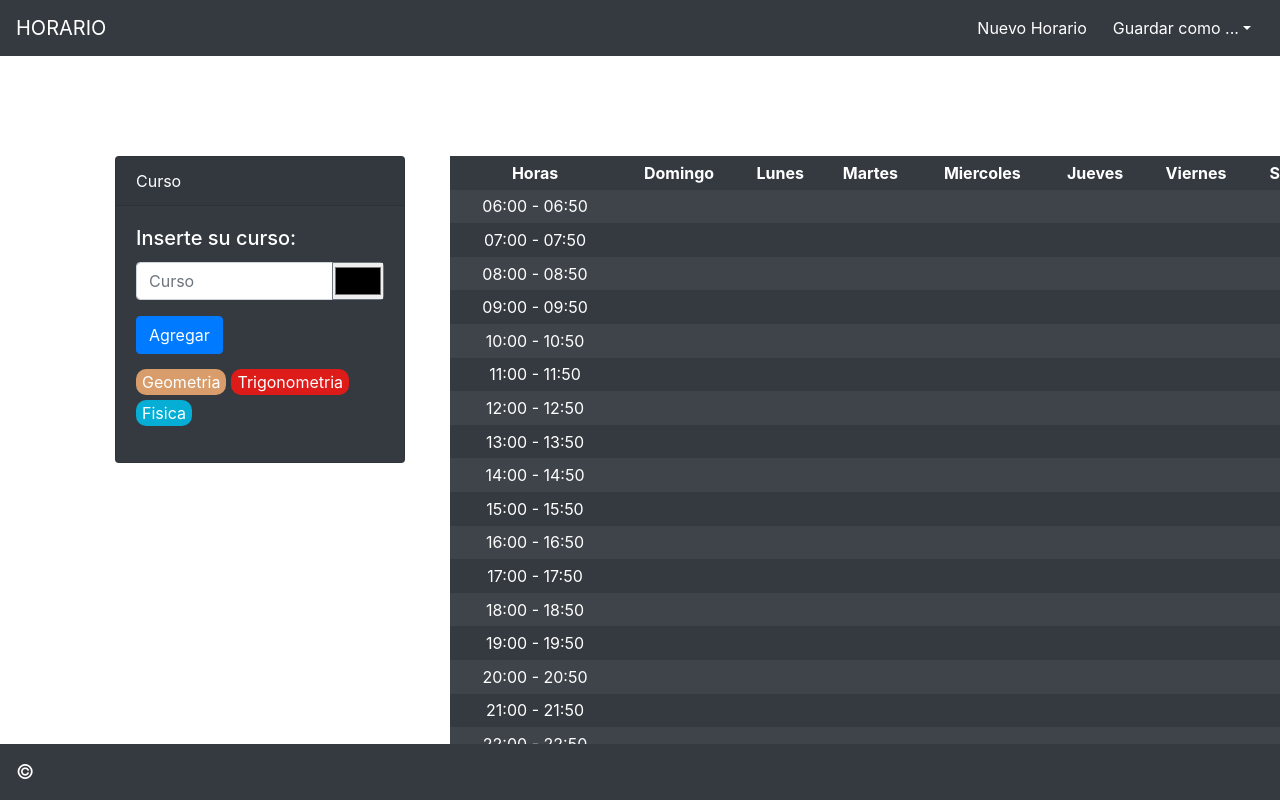
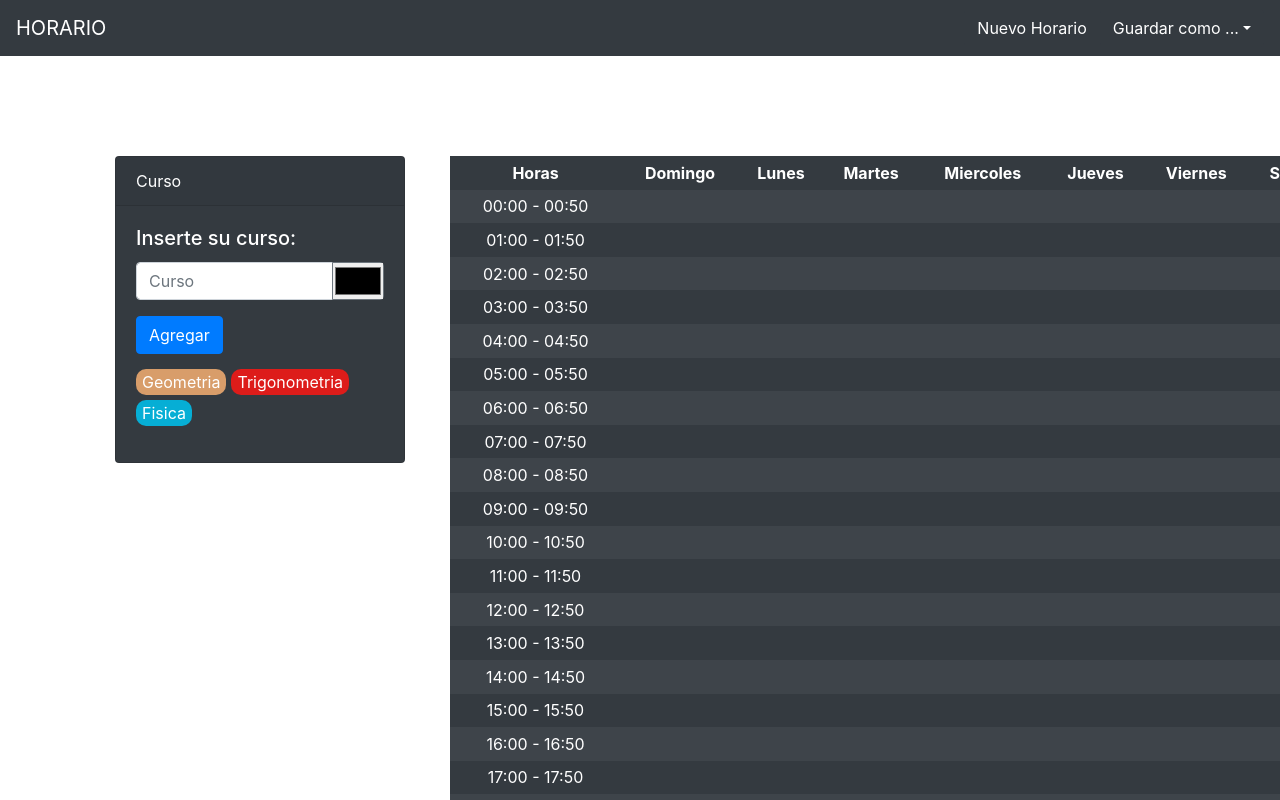
Before and after one commit to BouCode/React-Generador-de-horario, a React (Create React App) app: page / in a window 1280 px wide. Shown: the top 800 px of the page. Built offline with nearby package versions, Linux system fonts and the light colour scheme.

Commit message:
[Se aumentan las horas y se acomoda el footer]

```diff
--- a/src/components/footer.js
+++ b/src/components/footer.js
@@ -3,9 +3,9 @@ import { Navbar } from 'react-bootstrap';
 
 const Footer = () => {
 	return (
-		<div style={{ position: 'fixed', bottom: '0px', width: '100%' }}>
+		<div style={{ position: 'relative', bottom: '0px', width: '100%', paddingTop: '50px' }}>
 			<Navbar bg="dark" variant="dark">
-				<Navbar.Brand>©</Navbar.Brand>
+				<Navbar.Text className="center">©Derechos reservados 2020</Navbar.Text>
 			</Navbar>
 		</div>
 	);
--- a/src/components/main.js
+++ b/src/components/main.js
@@ -49,7 +49,7 @@ const Main = () => {
 	const days = [ 'Domingo', 'Lunes', 'Martes', 'Miercoles', 'Jueves', 'Viernes', 'Sabado' ];
 	const arr = [];
 	const times = () => {
-		for (let i = 6; i < 24; i++) {
+		for (let i = 0; i < 24; i++) {
 			for (let j = 0; j < 1; j++) {
 				arr.push([ `${zfill(i, 2)}:${zfill(j * 50, 2)} - ${zfill(i, 2)}:${zfill(j + 1 * 50, 2)}` ]);
 			}
```
